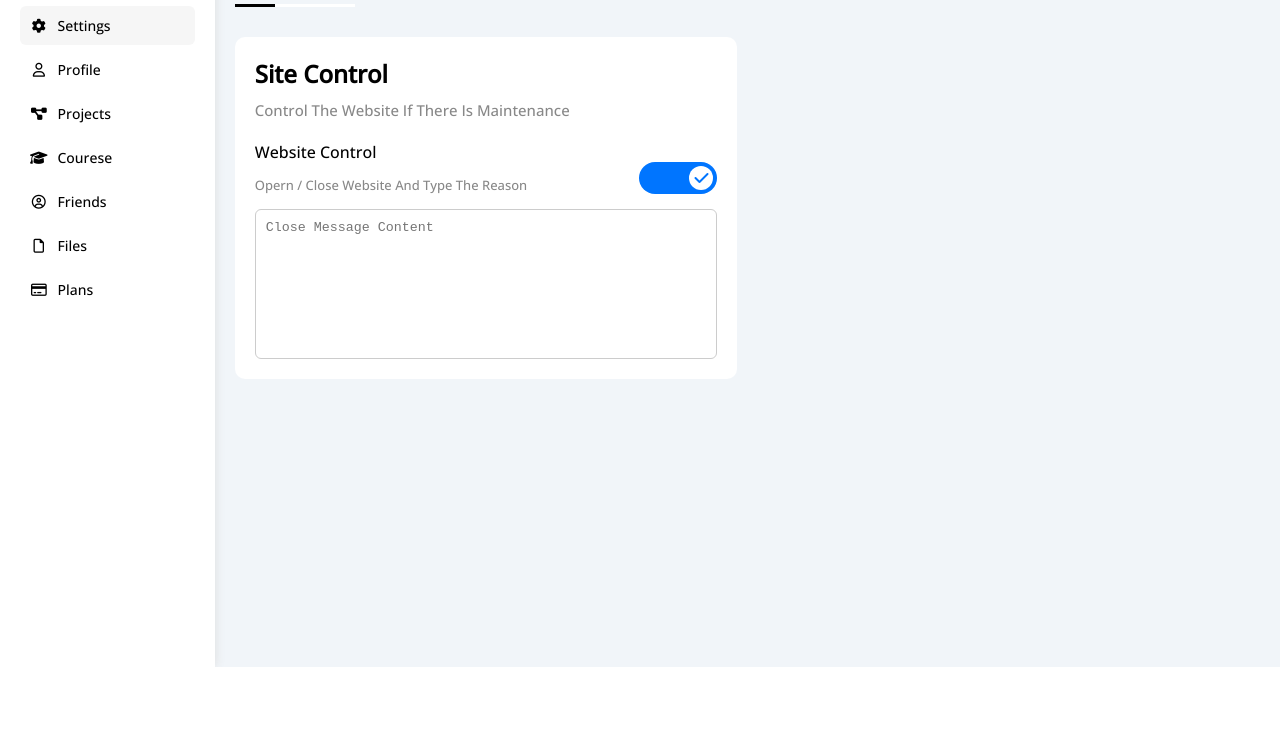
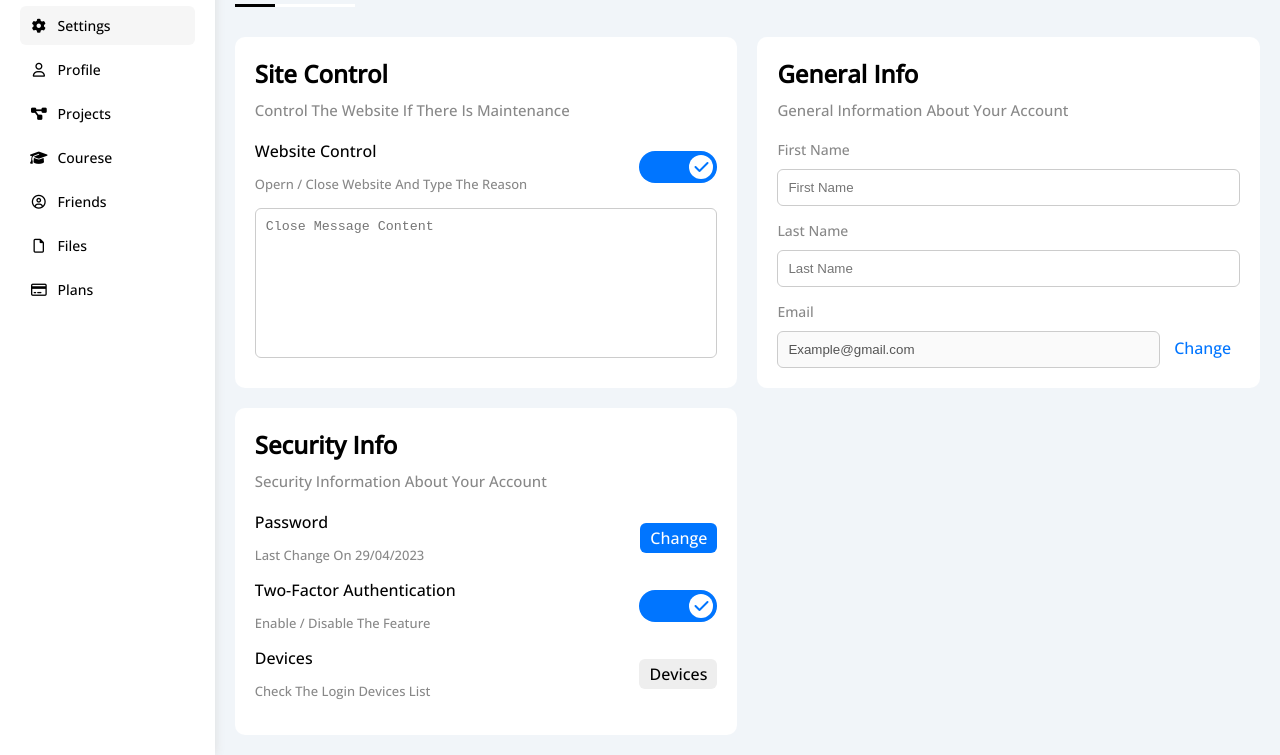
Before and after one commit to rozzh/z-template-4, a plain HTML site: page settings.html in a window 1280 px wide. Shown: the part 133-888 px from the top of the page. Before the commit the page ends 800 px from the top, so only its background shows below. Drawn offline with nearby package versions, Linux system fonts and the light colour scheme.

Commit message:
Settings Page - Box General Info and Box Security Info

```diff
--- a/css/framework.css
+++ b/css/framework.css
@@ -266,6 +266,10 @@
 .b-none{
   border: none;
 }
+
+.border-ccc {
+  border: 1px solid #ccc;
+}
 /* End Border */
 /* Start Width + Height */
 .w-full {
--- a/css/main.css
+++ b/css/main.css
@@ -650,6 +650,7 @@ ul {
 /* ___ Start Toggle Switch ___ */
 .toggle-checkbox {
   appearance: none;
+  display: none;
 }
 
 .toggle-sw {
@@ -698,6 +699,16 @@ ul {
 }
 /**** End setting box - Site Control ****/
 
+/**** Start setting box - General Info ****/
+.setting-page .email {
+  display: inline-flex;
+  width: calc(100% - 80px);
+}
+/**** End setting box - General Info ****/
+
+/**** Start setting box - Security Info ****/
+/**** End setting box - Security Info ****/
+
 /* End setting page */
 
 /* Start Animation */
--- a/settings.html
+++ b/settings.html
@@ -1,17 +1,20 @@
 <!DOCTYPE html>
 <html lang="en">
   <head>
-    <meta charset="UTF-8">
-    <meta name="viewport" content="width=device-width, initial-scale=1.0">
+    <meta charset="UTF-8" />
+    <meta name="viewport" content="width=device-width, initial-scale=1.0" />
     <title>Template Four - Dashboard</title>
     <!-- Font Awesome Library 6.4.2 -->
-    <link rel="stylesheet" href="./css/all.min.css">
+    <link rel="stylesheet" href="./css/all.min.css" />
     <!-- Google Fonts (Light 300 - Medium 500) -->
-    <link href="https://fonts.googleapis.com/css2?family=Open+Sans:wght@300;500&display=swap" rel="stylesheet">
+    <link
+      href="https://fonts.googleapis.com/css2?family=Open+Sans:wght@300;500&display=swap"
+      rel="stylesheet"
+    />
     <!-- Framework CSS File -->
-    <link rel="stylesheet" href="./css/framework.css">
+    <link rel="stylesheet" href="./css/framework.css" />
     <!-- Main CSS File -->
-    <link rel="stylesheet" href="./css/main.css">
+    <link rel="stylesheet" href="./css/main.css" />
   </head>
   <body>
     <!-- Start page -->
@@ -21,49 +24,73 @@
         <h3 class="p-relative txt-c mt-0 txt-capital">roza</h3>
         <ul>
           <li>
-            <a class="d-flex align-center fs-14 c-black rad-6 p-10" href="./index.html">
+            <a
+              class="d-flex align-center fs-14 c-black rad-6 p-10"
+              href="./index.html"
+            >
               <i class="fa-regular fa-chart-bar fa-fw"></i>
               <span class="txt-capital">dashboard</span>
             </a>
           </li>
           <li>
-            <a class="active d-flex align-center fs-14 c-black rad-6 p-10" href="./settings.html">
+            <a
+              class="active d-flex align-center fs-14 c-black rad-6 p-10"
+              href="./settings.html"
+            >
               <i class="fa-solid fa-gear fa-fw"></i>
               <span class="txt-capital">settings</span>
             </a>
           </li>
           <li>
-            <a class="d-flex align-center fs-14 c-black rad-6 p-10" href="./profile.html">
+            <a
+              class="d-flex align-center fs-14 c-black rad-6 p-10"
+              href="./profile.html"
+            >
               <i class="fa-regular fa-user fa-fw"></i>
               <span class="txt-capital">profile</span>
             </a>
           </li>
           <li>
-            <a class="d-flex align-center fs-14 c-black rad-6 p-10" href="./projects.html">
+            <a
+              class="d-flex align-center fs-14 c-black rad-6 p-10"
+              href="./projects.html"
+            >
               <i class="fa-solid fa-diagram-project fa-fw"></i>
               <span class="txt-capital">projects</span>
             </a>
           </li>
           <li>
-            <a class="d-flex align-center fs-14 c-black rad-6 p-10" href="./courses.html">
+            <a
+              class="d-flex align-center fs-14 c-black rad-6 p-10"
+              href="./courses.html"
+            >
               <i class="fa-solid fa-graduation-cap fa-fw"></i>
               <span class="txt-capital">courese</span>
             </a>
           </li>
           <li>
-            <a class="d-flex align-center fs-14 c-black rad-6 p-10" href="./friends.html">
+            <a
+              class="d-flex align-center fs-14 c-black rad-6 p-10"
+              href="./friends.html"
+            >
               <i class="fa-regular fa-circle-user fa-fw"></i>
               <span class="txt-capital">friends</span>
             </a>
           </li>
           <li>
-            <a class="d-flex align-center fs-14 c-black rad-6 p-10" href="./files.html">
+            <a
+              class="d-flex align-center fs-14 c-black rad-6 p-10"
+              href="./files.html"
+            >
               <i class="fa-regular fa-file fa-fw"></i>
               <span class="txt-capital">files</span>
             </a>
           </li>
           <li>
-            <a class="d-flex align-center fs-14 c-black rad-6 p-10" href="./plans.html">
+            <a
+              class="d-flex align-center fs-14 c-black rad-6 p-10"
+              href="./plans.html"
+            >
               <i class="fa-regular fa-credit-card fa-fw"></i>
               <span class="txt-capital">plans</span>
             </a>
@@ -77,7 +104,7 @@
         <div class="head bg-white between-flex p-15">
           <!-- Left Column - search  -->
           <div class="search p-relative">
-            <input class="p-10" type="search" placeholder="Type A Keyword">
+            <input class="p-10" type="search" placeholder="Type A Keyword" />
           </div>
 
           <!-- Right Column - icon and avatar -->
@@ -85,7 +112,7 @@
             <span class="notification p-relative">
               <i class="fa-regular fa-bell fa-lg"></i>
             </span>
-            <img src="./img/avatar.png" alt="">
+            <img src="./img/avatar.png" alt="" />
           </div>
         </div>
         <!-- End Head -->
@@ -94,22 +121,25 @@
         <h1 class="p-relative txt-capital">settings</h1>
         <!-- Start setting page -->
         <div class="setting-page m-20 d-grid gap-20">
-
           <!-- Start setting box - Site Control -->
           <div class="p-20 bg-white rad-10 txt-capital">
             <!-- sub-heading -->
             <h2 class="mt-0 mb-10">site control</h2>
-            <p class="mt-0 mb-20 c-grey fs-15">control the website if there is maintenance</p>
+            <p class="mt-0 mb-20 c-grey fs-15">
+              control the website if there is maintenance
+            </p>
             <!-- row 1 -->
             <div class="mb-15 between-flex">
               <div>
                 <span>website control</span>
-                <p class="c-grey mt-5 mb-0 fs-13">opern / close website and type the reason</p>
+                <p class="c-grey mt-5 mb-0 fs-13">
+                  opern / close website and type the reason
+                </p>
               </div>
               <div>
                 <!-- Start Toggle Switch -->
                 <label>
-                  <input class="toggle-checkbox" type="checkbox" checked>
+                  <input class="toggle-checkbox" type="checkbox" checked />
                   <div class="toggle-sw"></div>
                 </label>
                 <!-- End Toggle Switch -->
@@ -117,16 +147,111 @@
             </div>
 
             <!-- row 2 -->
-            <textarea class="close-message p-10 rad-6 d-block w-full" placeholder="Close Message Content"></textarea>
+            <textarea
+              class="close-message p-10 rad-6 d-block w-full"
+              placeholder="Close Message Content"
+            ></textarea>
           </div>
           <!-- End setting box - Site Control -->
 
+          <!-- Start setting box - General Info -->
+          <div class="p-20 bg-white rad-10 txt-capital">
+            <!-- sub-heading -->
+            <h2 class="mt-0 mb-10">general info</h2>
+            <p class="mt-0 mb-20 c-grey fs-15">
+              general information about your account
+            </p>
+            <!-- row 1 -->
+            <div class="mb-15">
+              <label class="fs-14 c-grey d-block mb-10" for="first">
+                first name
+              </label>
+              <input
+                class="b-none border-ccc p-10 rad-6 d-block w-full"
+                type="text"
+                id="first"
+                placeholder="First Name"
+              />
+            </div>
 
+            <!-- row 2 -->
+            <div class="mb-15">
+              <label class="fs-14 c-grey d-block mb-10" for="last">
+                last name
+              </label>
+              <input
+                class="b-none border-ccc p-10 rad-6 d-block w-full"
+                type="text"
+                id="last"
+                placeholder="Last Name"
+              />
+            </div>
+
+            <!-- row 3 -->
+            <div>
+              <label class="fs-14 c-grey d-block mb-10" for="email">
+                Email
+              </label>
+              <input
+                class="email b-none border-ccc p-10 rad-6 d-block w-full mr-10"
+                type="email"
+                id="email"
+                value="Example@gmail.com"
+                disabled
+              />
+              <a class="c-blue" href="#">change</a>
+            </div>
+          </div>
+          <!-- End setting box - General Info -->
+
+          <!-- Start setting box - Security Info -->
+          <div class="p-20 bg-white rad-10 txt-capital">
+            <!-- sub-heading -->
+            <h2 class="mt-0 mb-10">security info</h2>
+            <p class="mt-0 mb-20 c-grey fs-15">
+              security information about your account
+            </p>
+            <!-- security box 1 or s-box -->
+            <div class="s-box mb-15 between-flex">
+              <!-- left side -->
+              <div>
+                <span>password</span>
+                <p class="c-grey mt-5 mb-0 fs-13">last change on 29/04/2023</p>
+              </div>
+              <!-- right side -->
+              <a class="button bg-blue c-white btn-shape" href="#">change</a>
+            </div>
+
+            <!-- security box 2 or s-box -->
+            <div class="s-box mb-15 between-flex">
+              <!-- left side -->
+              <div>
+                <span>two-Factor authentication</span>
+                <p class="c-grey mt-5 mb-0 fs-13">enable / disable the feature</p>
+              </div>
+              <!-- right side : Toggle Switch -->
+              <label>
+                <input class="toggle-checkbox" type="checkbox" checked />
+                <div class="toggle-sw"></div>
+              </label>
+            </div>
+
+            <!-- security box 3 or s-box -->
+            <div class="s-box mb-15 between-flex">
+              <!-- left side -->
+              <div>
+                <span>devices</span>
+                <p class="c-grey mt-5 mb-0 fs-13">check the login devices list</p>
+              </div>
+              <!-- right side -->
+              <a class="bg-eee c-black btn-shape" href="#">devices</a>
+            </div>
+          </div>
+          <!-- End setting box - Security Info -->
         </div>
         <!-- End setting page -->
       </div>
     </div>
     <!-- End page -->
-
   </body>
 </html>
```
